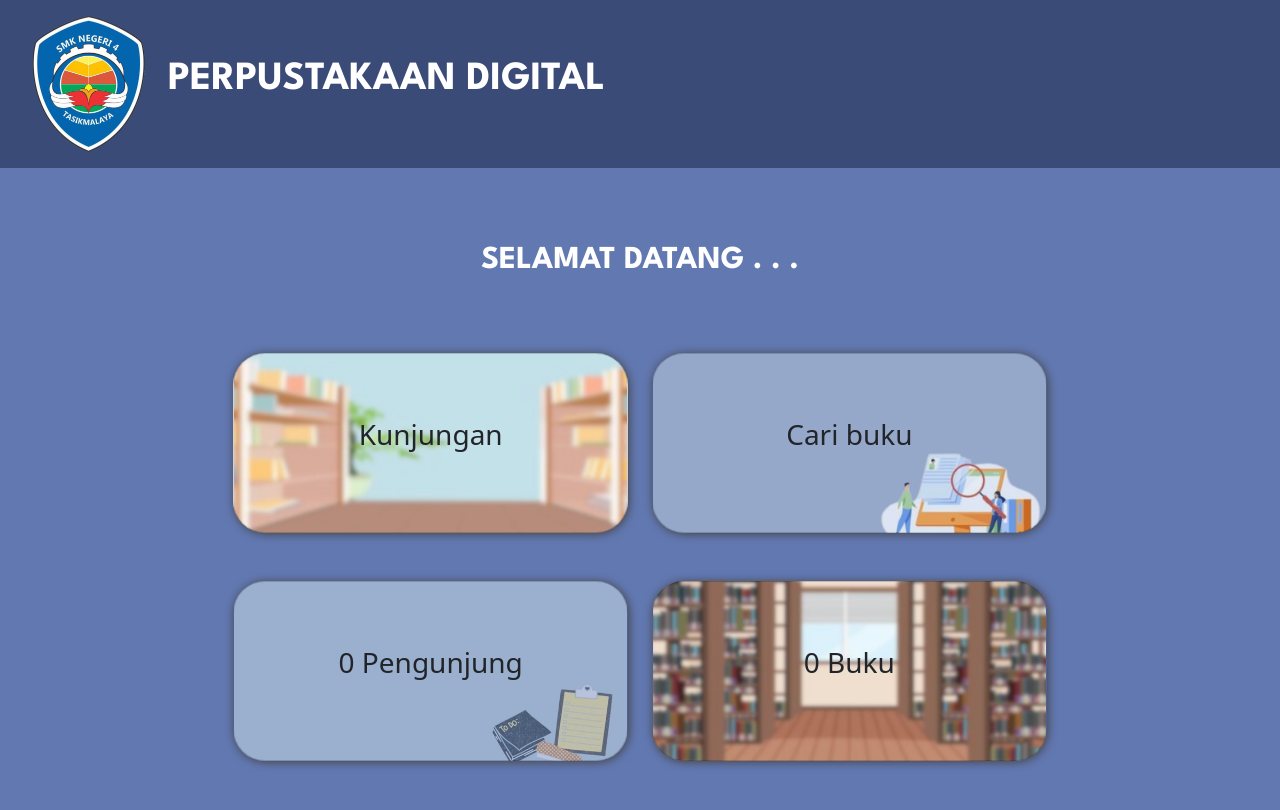
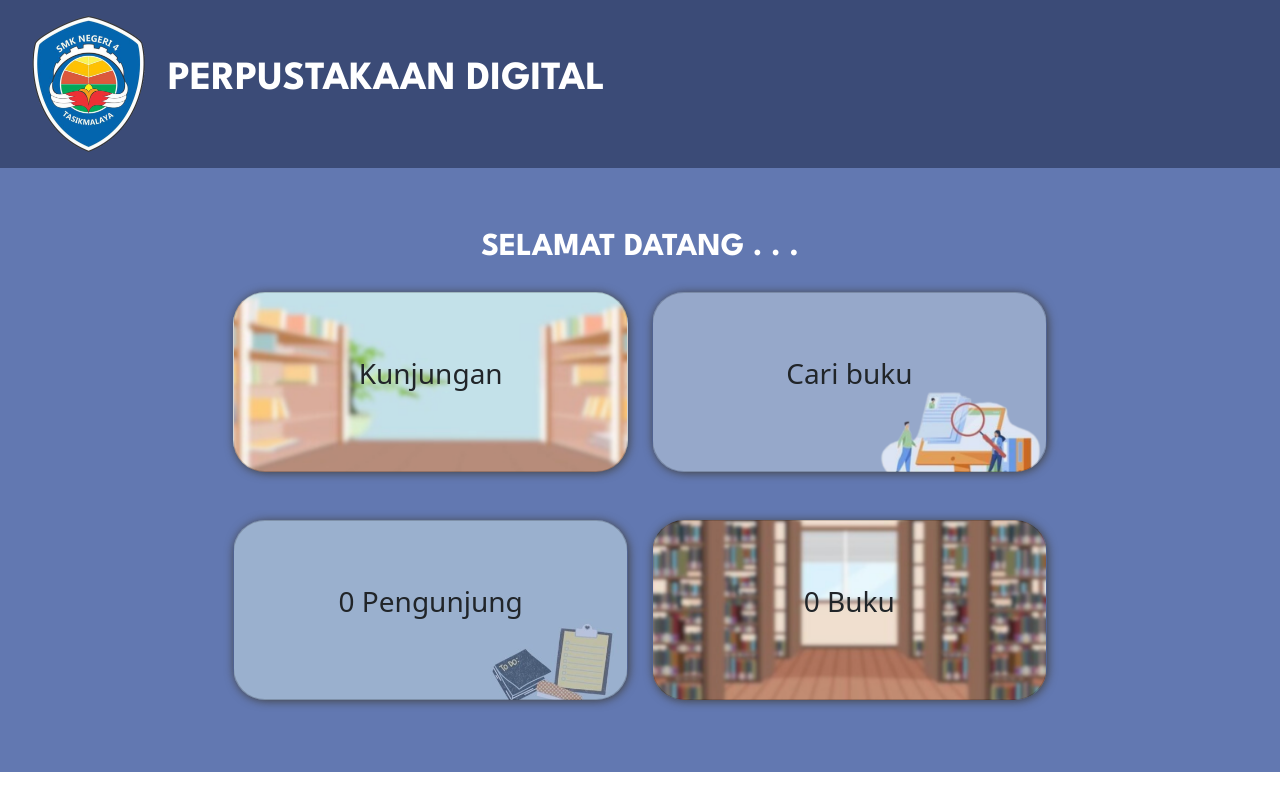
Before and after one commit to Fanikarina/Project-TeFa, a Nuxt app: page / in a window 1280 px wide. Shown: the top 810 px of the page. Built offline with nearby package versions, Linux system fonts and the light colour scheme; no server answers; the database is empty.

Commit message:
Add files via upload

```diff
--- a/pages/index.vue
+++ b/pages/index.vue
@@ -88,8 +88,7 @@ onMounted(()=>{
     background-color: #6278B1;
 }
 h2{
-    padding-top: 6%;
-    padding-bottom: 4%;
+    padding-top: 5%;
     font-family: "League Spartan", sans-serif;
     color: white;
     text-align: center;
```
